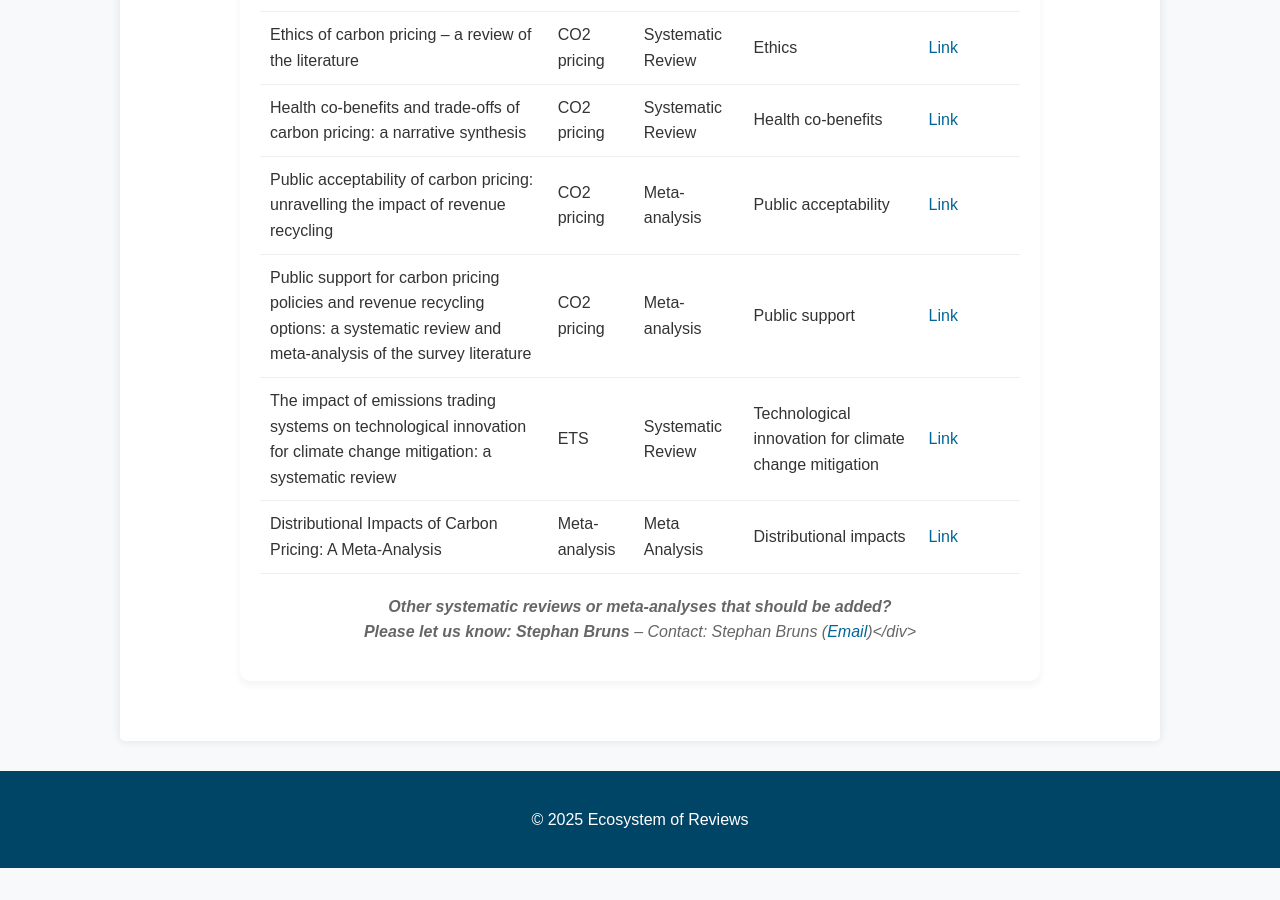
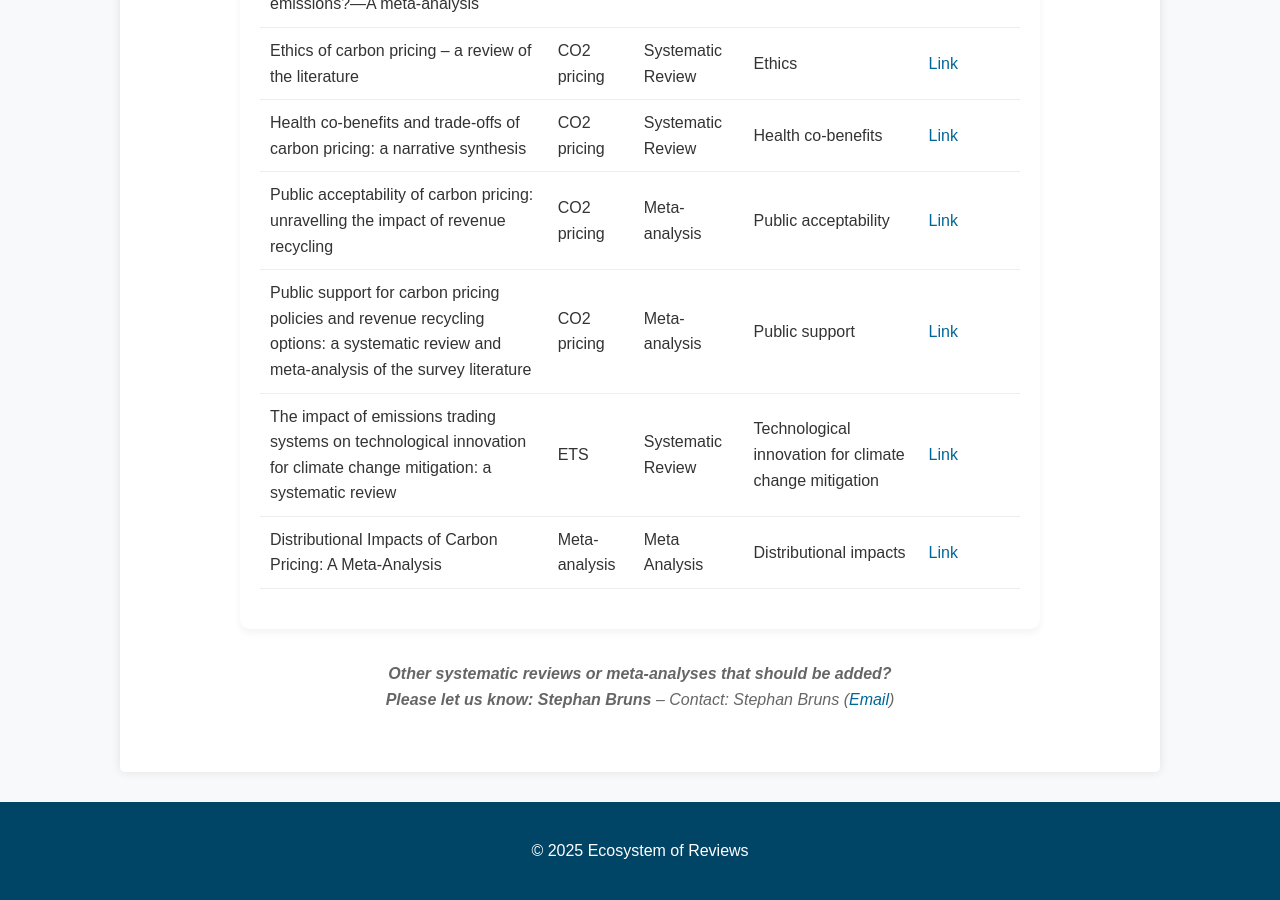
Before and after one commit to trangdtk-vnu/ecosystem-reviews, a Jekyll site: the page built from index.md, in a window 1280 px wide and 900 px high, scrolled down 2067 px. Built offline with Jekyll 4.4.1, drawn with Linux system fonts in a browser that asks for light colours; before the commit the page ends 2935 px from its top, so only the background shows below that.

Commit message:
Update index.md

```diff
--- a/index.md
+++ b/index.md
@@ -8,41 +8,40 @@ title: Home
 </div>
 
 <p>
-Explore the Ecosystem of Reviews for Carbon Pricing. This Ecosystem of Reviews is an integrated and dynamic framework that encompasses systematic reviews, meta-analyses, and evidence maps, all interacting to provide comprehensive evidence for the effects of carbon pricing, supporting robust, real-time policy decisions. Unlike traditional reviews that often exist in disciplinary or temporal isolation, this approach treats reviews not as standalone outputs but as interdependent nodes in a living, adaptive knowledge network. Each review contributes to and draws from others within the system, fostering coherence, reducing redundancy, and enabling methodological harmonization to ensure comparability and uphold quality standards.
+  Explore the Ecosystem of Reviews for Carbon Pricing. This Ecosystem of Reviews is an integrated and dynamic framework that encompasses systematic reviews, meta-analyses, and evidence maps, all interacting to provide comprehensive evidence for the effects of carbon pricing, supporting robust, real-time policy decisions. Unlike traditional reviews that often exist in disciplinary or temporal isolation, this approach treats reviews not as standalone outputs but as interdependent nodes in a living, adaptive knowledge network. Each review contributes to and draws from others within the system, fostering coherence, reducing redundancy, and enabling methodological harmonization to ensure comparability and uphold quality standards.
 </p>
 
-<!-- Graph -->
+<!-- Embedded Graph -->
 <div class="graph-container">
-  <iframe src="/ecosystem-reviews/carbon_pricing_graph.html" width="100%" height="700"></iframe>
+  <iframe src="/ecosystem-reviews/carbon_pricing_graph.html" width="100%" height="700" title="Carbon Pricing Graph" style="border: none;"></iframe>
 </div>
 
-<!-- Shared Width Wrapper -->
+<!-- Main Content Wrapper -->
 <div class="stacked-container">
 
-  <!-- Legend -->
+  <!-- Legend Section -->
   <div class="legend-box">
-    <h3>Legend</h3>
+    <h2>Legend</h2>
 
     <div class="legend-item">
       <div class="color-dot finished"></div>
       <div class="legend-text">
         <strong>Finished:</strong> Effectiveness –
-        <a href="https://www.nature.com/articles/s41467-024-48512-w" target="_blank">Published Paper</a><br>
-        <em>Contact: Niklas Döbbeling-Hildebrandt (<a href="mailto:niklas.doebbeling-hildebrandt@pik-potsdam.de">Email</a>)</em>
+        <a href="https://www.nature.com/articles/s41467-024-48512-w" target="_blank" rel="noopener noreferrer">Published Paper</a><br>
+        <em>Contact: Niklas Döbbeling-Hildebrandt (<a href="#" onclick="window.location.href='mailto:' + 'niklas.doebbeling-hildebrandt' + '@' + 'pik-potsdam.de'; return false;">Email</a>)</em>
       </div>
     </div>
 
     <div class="legend-item">
       <div class="color-dot in-progress"></div>
-      <div class="legend-text">
-        <strong>In Progress:</strong>
-      </div>
+      <div class="legend-text"><strong>In Progress:</strong></div>
     </div>
+
     <div class="sub-items">
-      <div>Innovation – <em>Contact: Trang Dong (<a href="mailto:trang.dong@uhasselt.be">Email</a>)</em></div>
-      <div>Carbon Intensity – <em>Contact: Mi Lim Kim (<a href="mailto:MiLim.Kim@anu.edu.au">Email</a>)</em></div>
-      <div>Market Efficiency – <em>Contact: Banna Banik (<a href="mailto:Banna.Banik@anu.edu.au">Email</a>)</em></div>
-      <div>Labour Market – <em>Contact: Trang Dong (<a href="mailto:trang.dong@uhasselt.be">Email</a>)</em></div>
+      <div>Innovation – <em>Contact: Trang Dong (<a href="#" onclick="window.location.href='mailto:' + 'trang.dong' + '@' + 'uhasselt.be'; return false;">Email</a>)</em></div>
+      <div>Carbon Intensity – <em>Contact: Mi Lim Kim (<a href="#" onclick="window.location.href='mailto:' + 'MiLim.Kim' + '@' + 'anu.edu.au'; return false;">Email</a>)</em></div>
+      <div>Market Efficiency – <em>Contact: Banna Banik (<a href="#" onclick="window.location.href='mailto:' + 'Banna.Banik' + '@' + 'anu.edu.au'; return false;">Email</a>)</em></div>
+      <div>Labour Market – <em>Contact: Trang Dong (<a href="#" onclick="window.location.href='mailto:' + 'trang.dong' + '@' + 'uhasselt.be'; return false;">Email</a>)</em></div>
     </div>
 
     <div class="legend-item">
@@ -53,17 +52,23 @@ Explore the Ecosystem of Reviews for Carbon Pricing. This Ecosystem of Reviews i
     </div>
   </div>
 
-  <!-- Table -->
+  <!-- Table Section -->
   <div class="table-container">
     <h2>External Systematic Reviews</h2>
     {% include reviews-table.html %}
-    <p class="contribute-note">
+  </div>
 
- <strong>
-    Other systematic reviews or meta-analyses that should be added?<br>
-    Please let us know: Stephan Bruns
-  </strong> – Contact:
-  <em> Stephan Bruns (<a href="mailto:stephan.bruns@uhasselt.be">Email</a>)</em></div>
+  <!-- Contribution Call -->
+  <div class="contribute-note" style="text-align: center; margin-top: 2rem;">
+    <p>
+      <strong>
+        Other systematic reviews or meta-analyses that should be added?<br>
+        Please let us know: Stephan Bruns
+      </strong> – Contact:
+      <em>
+        Stephan Bruns (<a href="#" onclick="window.location.href='mailto:' + 'stephan.bruns' + '@' + 'uhasselt.be'; return false;">Email</a>)
+      </em>
     </p>
   </div>
+
 </div>
```
